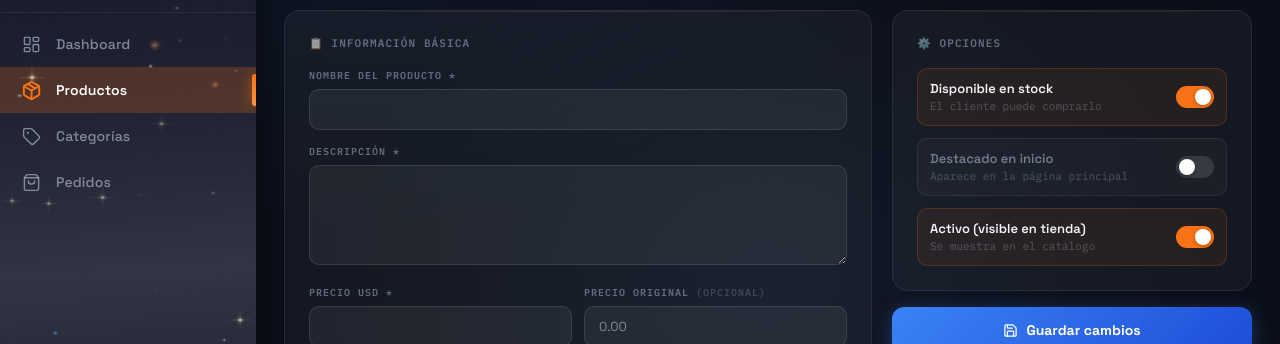
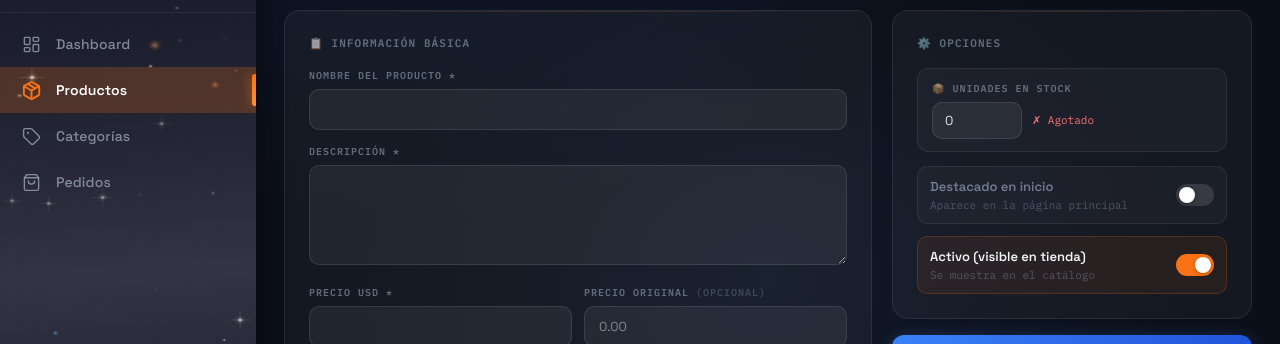
Before and after one commit to artjjad-afk/puntonorte, a Next.js app: page /admin/productos/1/editar in a window 1280 px wide. Shown: the part 127-471 px from the top of the page. Built offline with nearby package versions, Linux system fonts and the light colour scheme; no server answers; the database is empty.

Commit message:
feat: campo stock numerico en formularios, reemplaza toggle inStock

```diff
--- a/app/admin/productos/[id]/editar/page.tsx
+++ b/app/admin/productos/[id]/editar/page.tsx
@@ -43,7 +43,8 @@ export default function EditarProducto({ params }: { params: Promise<{ id: strin
   const [form, setForm] = useState({
     name: '', price: '', originalPrice: '',
     category: '', description: '', badge: '',
-    inStock: true, featured: false, active: true,
+    stock: '0',
+    featured: false, active: true,
     images: [] as string[],
     sizes: [] as string[],
     colors: [] as string[],
@@ -67,7 +68,7 @@ export default function EditarProducto({ params }: { params: Promise<{ id: strin
           category:      p.category    || '',
           description:   p.description || '',
           badge:         p.badge       || '',
-          inStock:       p.inStock     ?? true,
+          stock:         String(p.stock ?? 0),
           featured:      p.featured    ?? false,
           active:        p.active      ?? true,
           images:        Array.isArray(p.images) ? p.images : [],
@@ -324,9 +325,25 @@ export default function EditarProducto({ params }: { params: Promise<{ id: strin
             <motion.div initial={{ opacity: 0, x: 16 }} animate={{ opacity: 1, x: 0 }} transition={{ duration: 0.35, delay: 0.1 }}
               className="card-top" style={card}>
               <p style={{ ...lbl, fontSize: 11, marginBottom: 16 }}>⚙️ Opciones</p>
+
+              {/* Stock numérico */}
+              <div style={{ marginBottom: 14, padding: '12px 14px', background: 'rgba(255,255,255,0.03)', border: '1px solid rgba(255,255,255,0.08)', borderRadius: 12 }}>
+                <label style={{ ...lbl, marginBottom: 6 }}>📦 Unidades en stock</label>
+                <div style={{ display: 'flex', alignItems: 'center', gap: 10 }}>
+                  <input className="pn-inp" type="number" min="0" value={form.stock}
+                    onChange={e => set('stock', e.target.value)}
+                    style={{ ...inp, width: 90, padding: '8px 12px' }} />
+                  <p style={{ margin: 0, fontSize: 11, fontFamily: 'var(--font-mono)', flex: 1 }}>
+                    {parseInt(form.stock) > 0
+                      ? <span style={{ color: '#4ade80' }}>✓ Disponible</span>
+                      : <span style={{ color: '#f87171' }}>✗ Agotado</span>
+                    }
+                  </p>
+                </div>
+              </div>
+
               <div style={{ display: 'flex', flexDirection: 'column', gap: 12 }}>
                 {[
-                  { key: 'inStock',  label: 'Disponible en stock',        sub: 'El cliente puede comprarlo' },
                   { key: 'featured', label: 'Destacado en inicio',        sub: 'Aparece en la página principal' },
                   { key: 'active',   label: 'Activo (visible en tienda)', sub: 'Se muestra en el catálogo' },
                 ].map(({ key, label, sub }) => (
--- a/app/admin/productos/nuevo/page.tsx
+++ b/app/admin/productos/nuevo/page.tsx
@@ -40,7 +40,8 @@ export default function NuevoProducto() {
   const [form, setForm] = useState({
     name: '', price: '', originalPrice: '',
     category: '', description: '', badge: '',
-    inStock: true, featured: false, active: true,
+    stock: '0',
+    featured: false, active: true,
     images: [] as string[],
     sizes: [] as string[],
     colors: [] as string[],
@@ -322,11 +323,27 @@ export default function NuevoProducto() {
             <motion.div initial={{ opacity: 0, x: 16 }} animate={{ opacity: 1, x: 0 }} transition={{ duration: 0.35, delay: 0.1 }}
               className="card-top" style={card}>
               <p style={{ ...lbl, fontSize: 11, marginBottom: 16 }}>⚙️ Opciones</p>
+
+              {/* Stock numérico */}
+              <div style={{ marginBottom: 14, padding: '12px 14px', background: 'rgba(255,255,255,0.03)', border: '1px solid rgba(255,255,255,0.08)', borderRadius: 12 }}>
+                <label style={{ ...lbl, marginBottom: 6 }}>📦 Unidades en stock</label>
+                <div style={{ display: 'flex', alignItems: 'center', gap: 10 }}>
+                  <input className="pn-inp" type="number" min="0" value={form.stock}
+                    onChange={e => set('stock', e.target.value)}
+                    style={{ ...inp, width: 90, padding: '8px 12px' }} />
+                  <p style={{ margin: 0, fontSize: 11, fontFamily: 'var(--font-mono)', flex: 1 }}>
+                    {parseInt(form.stock) > 0
+                      ? <span style={{ color: '#4ade80' }}>✓ Disponible</span>
+                      : <span style={{ color: '#f87171' }}>✗ Agotado</span>
+                    }
+                  </p>
+                </div>
+              </div>
+
               <div style={{ display: 'flex', flexDirection: 'column', gap: 12 }}>
                 {[
-                  { key: 'inStock',  label: 'Disponible en stock',         sub: 'El cliente puede comprarlo' },
-                  { key: 'featured', label: 'Destacado en inicio',         sub: 'Aparece en la página principal' },
-                  { key: 'active',   label: 'Activo (visible en tienda)',  sub: 'Se muestra en el catálogo' },
+                  { key: 'featured', label: 'Destacado en inicio',        sub: 'Aparece en la página principal' },
+                  { key: 'active',   label: 'Activo (visible en tienda)', sub: 'Se muestra en el catálogo' },
                 ].map(({ key, label, sub }) => (
                   <div key={key}
                     onClick={() => set(key, !form[key as keyof typeof form])}
@@ -336,7 +353,6 @@ export default function NuevoProducto() {
                       <p style={{ margin: 0, fontSize: 13, fontWeight: 600, color: form[key as keyof typeof form] ? '#f1f5f9' : 'rgba(148,163,184,0.7)' }}>{label}</p>
                       <p style={{ margin: 0, fontSize: 11, color: 'rgba(148,163,184,0.4)', fontFamily: 'var(--font-mono)' }}>{sub}</p>
                     </div>
-                    {/* Toggle switch */}
                     <div style={{ width: 38, height: 22, borderRadius: 11, background: form[key as keyof typeof form] ? '#f97316' : 'rgba(255,255,255,0.12)', position: 'relative', flexShrink: 0, transition: 'background .2s' }}>
                       <div style={{ position: 'absolute', top: 3, left: form[key as keyof typeof form] ? 19 : 3, width: 16, height: 16, borderRadius: '50%', background: '#fff', transition: 'left .2s', boxShadow: '0 1px 4px rgba(0,0,0,0.3)' }} />
                     </div>
```
